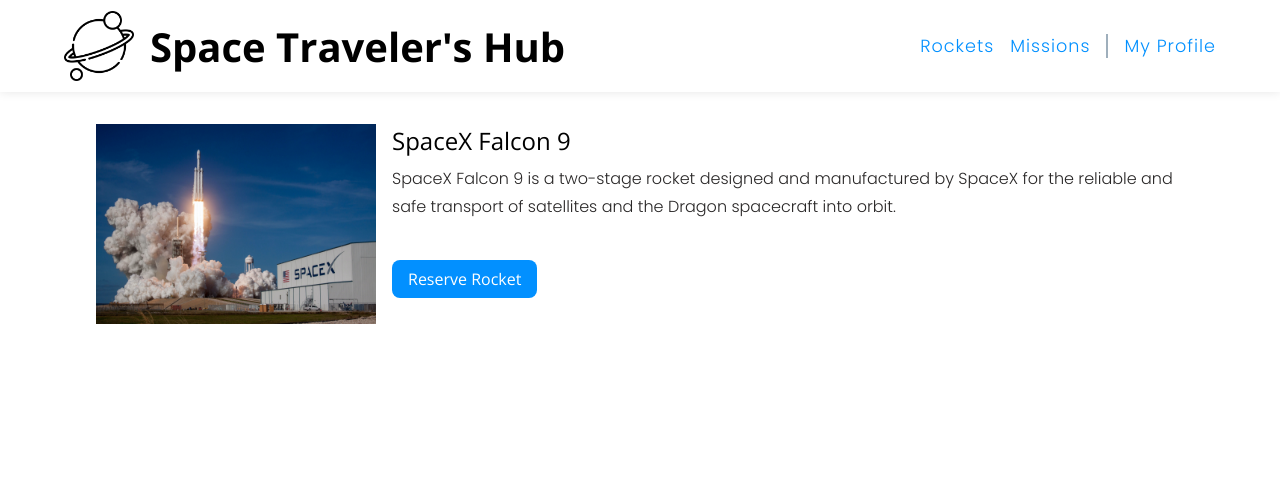
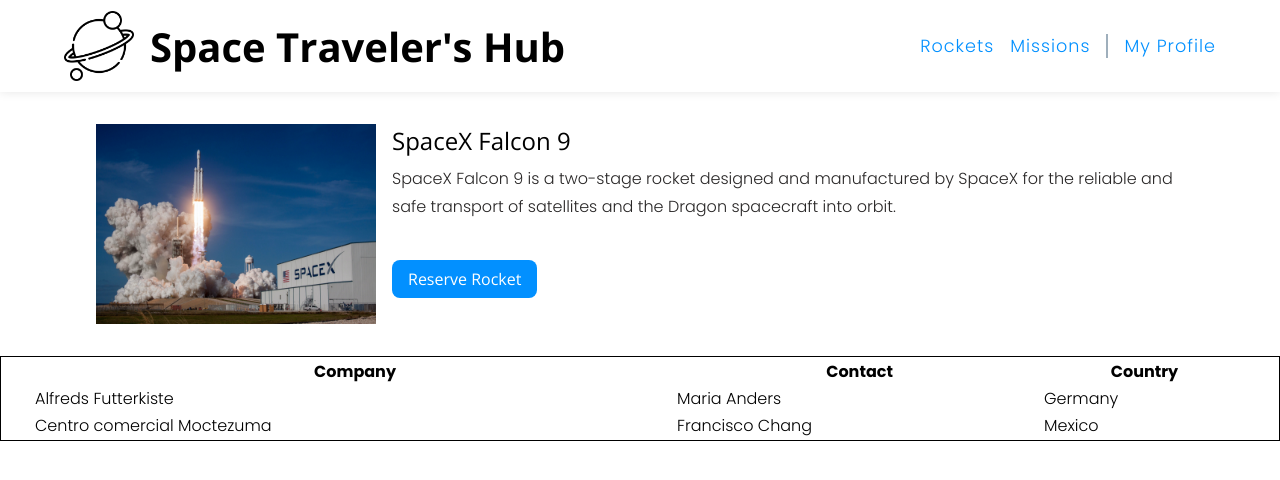
Before and after one commit to Ashe546/space-travelers, a React (Create React App) app: page / in a window 1280 px wide. Shown: the top 480 px of the page. Built offline with nearby package versions, Linux system fonts and the light colour scheme.

Commit message:
Added table to mission component

```diff
--- a/src/App.js
+++ b/src/App.js
@@ -1,11 +1,13 @@
 import Header from './components/header/Header';
 import Rocket from './components/rocket/Rocket';
+import Mission from './components/Mission/Mission';
 
 function App() {
   return (
     <div>
       <Header />
       <Rocket />
+      <Mission />
     </div>
   );
 }
--- /dev/null
+++ b/src/components/Mission/Mission.jsx
@@ -0,0 +1,26 @@
+import React from 'react';
+import styles from './Mission.module.css'
+
+export default function Mission() {
+  return (
+    <div >
+<table className={styles.container}>
+  <tr>
+    <th>Company</th>
+    <th>Contact</th>
+    <th>Country</th>
+  </tr>
+  <tr>
+    <td>Alfreds Futterkiste</td>
+    <td>Maria Anders</td>
+    <td>Germany</td>
+  </tr>
+  <tr>
+    <td>Centro comercial Moctezuma</td>
+    <td>Francisco Chang</td>
+    <td>Mexico</td>
+  </tr>
+</table>
+    </div>
+  )
+}
--- /dev/null
+++ b/src/components/Mission/Mission.module.css
@@ -0,0 +1,13 @@
+.container {
+    width: 100%;
+    padding: 0 2em;
+    margin-top: 2rem;
+  }
+
+  table {
+    border:1px solid black;
+  }
+
+  table {
+    border:1px solid black;
+  }
```
